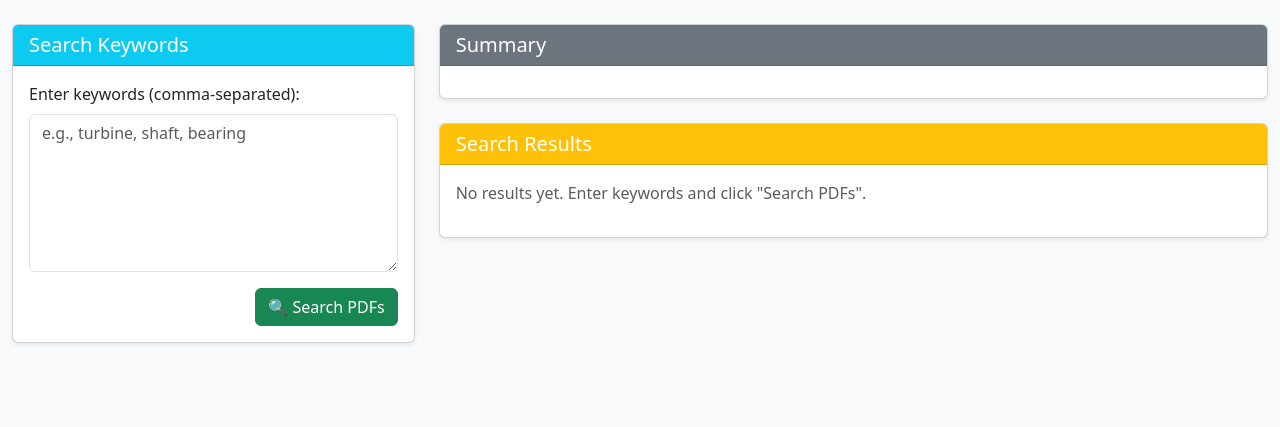
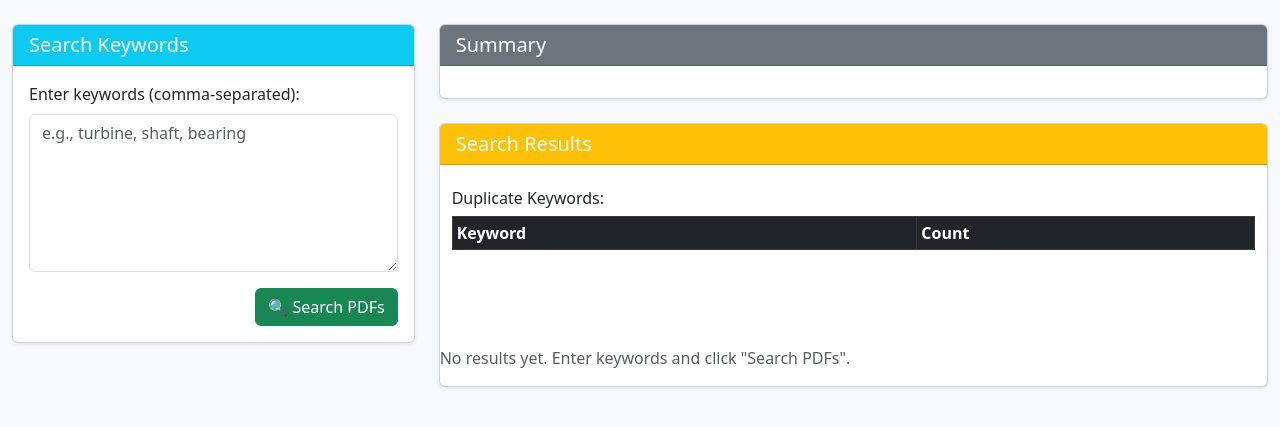
Before and after one commit to jose190483/IDP, a Django app: template idp/idp_app/templates/idp_app/search_page.html in a window 1280 px wide. Shown: the part 131-558 px from the top of the page. Run offline with Django 3.2, Linux system fonts and the light colour scheme; the template is opened without the code that fills it, so the values that code supplies are empty.

Commit message:
commit-(20-Aug-2025)

```diff
--- a/idp/idp_app/sub_views/search_keywords.py
+++ b/idp/idp_app/sub_views/search_keywords.py
@@ -3,6 +3,7 @@
 import fitz  # PyMuPDF
 from collections import defaultdict
 from django.shortcuts import render
+from collections import Counter
 
 PDF_FOLDER = r"C:\Users\waltjos01\PycharmProjects\IDP_v3.0\idp\idp_app\pdfs"
 
@@ -67,6 +68,9 @@
     num_not_found = len(not_found_keywords)
     request.session['keywords'] = keywords
     request.session['found_summary'] = dict(highlighted_results)
+
+    duplicate_keywords_list = {k: v for k, v in Counter(keywords).items() if v > 1}
+    duplicate_keywords=len(duplicate_keywords_list)
     return render(request, 'idp_app/search_page.html', {
         'stats': {
             'pdfs_scanned': num_pdfs,
@@ -75,6 +79,7 @@
             'keywords_not_found': num_not_found,
             'duplicate_keywords': duplicate_keywords,
         },
+        'duplicate_keywords_list': duplicate_keywords_list,
         'found_summary': dict(highlighted_results),
         'not_found_keywords': not_found_keywords,
         'message': message,
--- a/idp/idp_app/templates/idp_app/search_page.html
+++ b/idp/idp_app/templates/idp_app/search_page.html
@@ -6,6 +6,42 @@
     <title>PDF Keyword Search</title>
     <!-- Bootstrap 5 CDN -->
     <link href="https://cdn.jsdelivr.net/npm/bootstrap@5.3.0/dist/css/bootstrap.min.css" rel="stylesheet">
+
+    <style>
+        .scroll-container {
+            display: flex;
+            overflow-x: auto;
+            gap: 1rem;
+            padding: 1rem;
+            scroll-snap-type: x mandatory;
+            -webkit-overflow-scrolling: touch;
+        }
+        .scroll-container::-webkit-scrollbar {
+            display: none;
+        }
+        .scroll-card {
+            flex-shrink: 0;
+            min-width: 300px;
+            max-width: 90vw;
+            scroll-snap-align: start;
+        }
+        .scroll-buttons {
+            display: flex;
+            justify-content: space-between;
+            margin-bottom: 1rem;
+        }
+                .scrollable-table {
+            max-height: 300px;
+            overflow-y: auto;
+        }
+        thead th {
+            position: sticky;
+            top: 0;
+            background-color: #343a40;
+            color: white;
+            z-index: 1;
+        }
+    </style>
 </head>
 <body class="bg-light">
 <nav class="navbar navbar-dark bg-dark mb-4">
@@ -87,11 +123,33 @@
                 <div class="card-header bg-warning text-white">
                     <h5 class="mb-0">Search Results</h5>
                 </div>
+                <div class="container mt-4">
+                    <h6>Duplicate Keywords:</h6>
+                    <div class="scrollable-table">
+                        <table class="table table-bordered table-hover table-sm">
+                            <thead class="table-dark">
+                            <tr>
+                                <th>Keyword</th>
+                                <th>Count</th>
+                            </tr>
+                            </thead>
+                            <tbody>
+                            {% for keyword, count in duplicate_keywords_list.items %}
+                            <tr>
+                                <td>{{ keyword }}</td>
+                                <td>{{ count }}</td>
+                            </tr>
+                            {% endfor %}
+                            </tbody>
+                        </table>
+                    </div>
+                </div>
                 <div class="card-body">
                     {% if found_summary %}
                     <h6>Keywords Found:</h6>
+                    <div class="scrollable-table">
                         <table class="table table-bordered table-hover table-sm">
-                        <thead class="table-light">
+                            <thead class="table-dark">
                             <tr>
                                 <th>Keyword</th>
                                 <th>PDF File</th>
@@ -116,13 +174,41 @@
                             {% endfor %}
                             </tbody>
                         </table>
+                    </div>
                     {% endif %}
+                </div>
+                <div class="container mt-4">
+                    {% if not_found_keywords %}
+                    <h6 class="mt-4">Keywords Not Found:</h6>
+                    <div class="scrollable-table">
+                        <table class="table table-bordered table-hover table-sm">
+                            <thead class="table-dark">
+                            <tr>
+                                <th>Keyword</th>
+                            </tr>
+                            </thead>
+                            <tbody>
+                            {% for keyword in not_found_keywords %}
+                            <tr>
+                                <td>{{ keyword }}</td>
+                            </tr>
+                            {% endfor %}
+                            </tbody>
+                        </table>
+                    </div>
+                    {% endif %}
+                </div>
+                <div class="container mt-4">
                     {% if found_summary %}
-                    <div class="mt-4">
                     <h5>🔍 Matched Page Text:</h5>
+                    <div class="scroll-buttons">
+                        <button class="btn btn-outline-primary" onclick="scrollLeft()">⬅️</button>
+                        <button class="btn btn-outline-primary" onclick="scrollRight()">➡️</button>
+                    </div>
+                    <div id="scrollContainer" class="scroll-container">
                         {% for kw, matches in found_summary.items %}
                         {% for pdf_name, page_num, highlighted_text in matches %}
-                        <div class="card mb-3">
+                        <div class="card scroll-card">
                             <div class="card-header bg-secondary text-white">
                                 <strong>{{ kw }}</strong> found in <strong>{{ pdf_name }}</strong> — Page {{ page_num }}
                             </div>
@@ -134,15 +220,7 @@
                         {% endfor %}
                     </div>
                     {% endif %}
-
-                    {% if not_found_keywords %}
-                    <h6 class="mt-4">Keywords Not Found:</h6>
-                    <ul class="list-group list-group-flush">
-                        {% for keyword in not_found_keywords %}
-                        <li class="list-group-item text-danger">{{ keyword }}</li>
-                        {% endfor %}
-                    </ul>
-                    {% endif %}
+                </div>
 
                 {% if not found_summary and not not_found_keywords %}
                 <p class="text-muted">No results yet. Enter keywords and click "Search PDFs".</p>
@@ -152,8 +230,17 @@
     </div>
 </div>
 </div>
-
+<br>
 <!-- Bootstrap JS -->
 <script src="https://cdn.jsdelivr.net/npm/bootstrap@5.3.0/dist/js/bootstrap.bundle.min.js"></script>
+
+<script>
+    function scrollLeft() {
+        document.getElementById('scrollContainer').scrollBy({ left: -300, behavior: 'smooth' });
+    }
+    function scrollRight() {
+        document.getElementById('scrollContainer').scrollBy({ left: 300, behavior: 'smooth' });
+    }
+</script>
 </body>
 </html>
```
Lines whose indentation alone changed are shown as unchanged.
